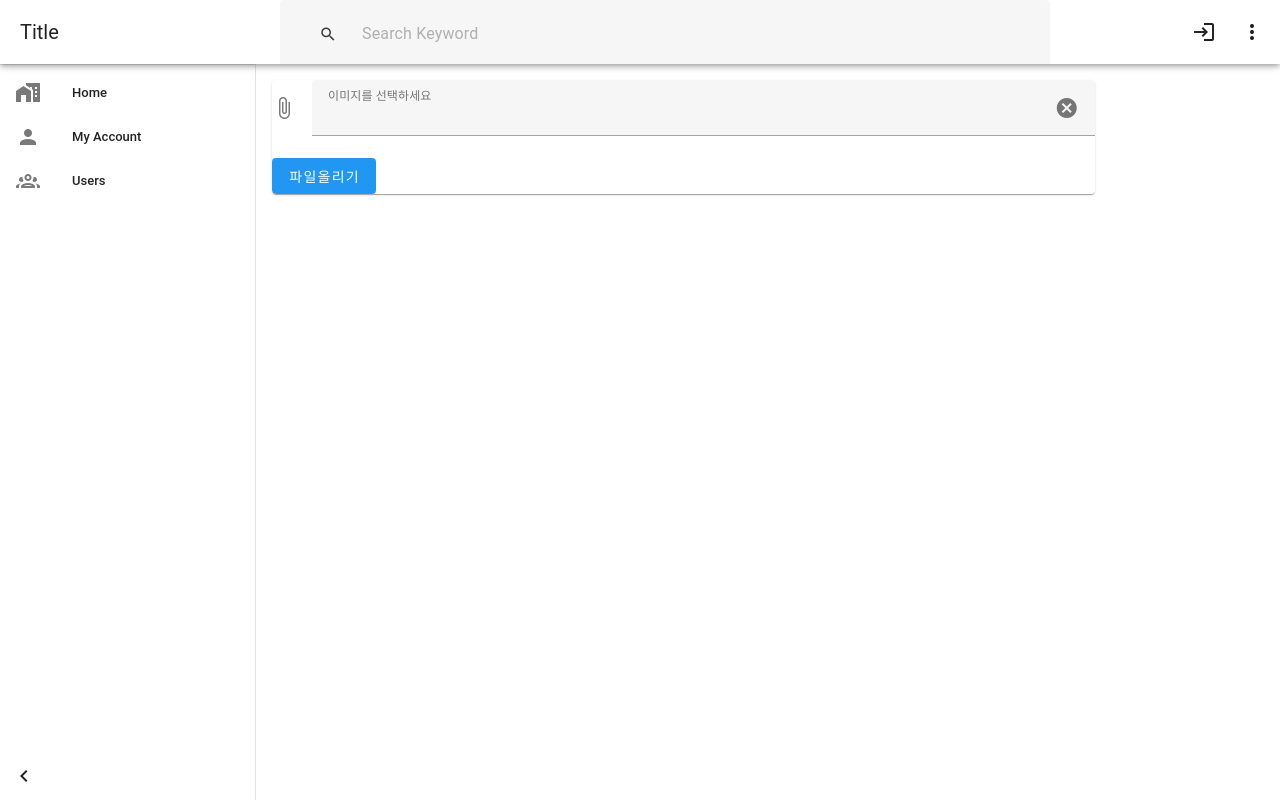
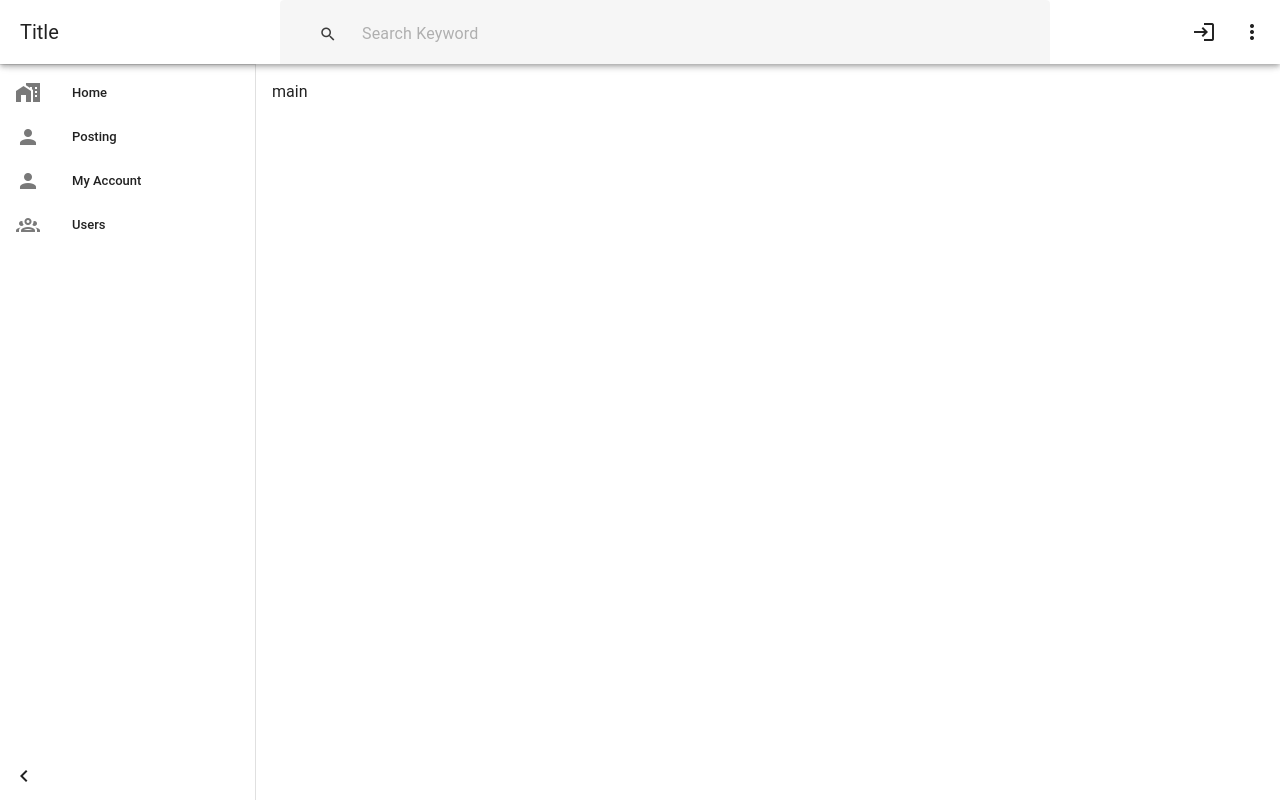
Before and after one commit to Limhagyeong/MySecurityProject_Front, a Vue app: page / in a window 1280 px wide. Built offline with nearby package versions, Linux system fonts and the light colour scheme; the HTML template or start-up script is replaced by a standard one.

Commit message:
로그인 유효성 검사 수정

```diff
--- a/src/components/layout/SidebarCom.vue
+++ b/src/components/layout/SidebarCom.vue
@@ -22,7 +22,11 @@
     <v-divider></v-divider>
 
     <v-list density="compact" nav>
-      <v-list-item prepend-icon="mdi-home-city" title="Home" value="home"></v-list-item>
+      <v-list-item prepend-icon="mdi-home-city" title="Home" value="home" @click="handleClick('')"></v-list-item>
+      <v-list-item prepend-icon="mdi-account" title="Posting"  value="post"
+      @click="handleClick('posting')"
+      :class="{ 'active': isActive }">
+      </v-list-item>
       <v-list-item prepend-icon="mdi-account" title="My Account" value="account"></v-list-item>
       <v-list-item prepend-icon="mdi-account-group-outline" title="Users" value="users"></v-list-item>
     </v-list>
@@ -35,7 +39,18 @@ export default {
     return {
       drawer: true,
       rail: false,
+      isActive : false
     }
+  },
+  methods: {
+    handleClick(value) {
+      this.isActive = value;
+      this.$router.push(`/${value}`); // 해당 value에 맞춰 페이지 이동
+    },
+  },
+  beforeRouteLeave(to, from, next) {
+    this.isActive=false
+    next();
   },
 }
 </script>
--- a/src/router/index.js
+++ b/src/router/index.js
@@ -4,6 +4,7 @@ import LoginPage from '@/views/LoginPage.vue';
 import SignUpPage from '@/views/SignUpPage.vue';
 import FindIdPage from '@/views/FindIdPage.vue';
 import FindPwdPage from '@/views/FindPwdPage copy.vue'
+import PostingPage from '@/views/PostingPage.vue';
 const routes = [
   {
     path: '/',
@@ -30,6 +31,11 @@ const routes = [
     name: 'FindPwdPage',
     component: FindPwdPage
   },
+  {
+    path: '/posting',
+    name: 'PostingPage',
+    component: PostingPage
+  },
 ];
 
 const router = createRouter({
--- a/src/views/LoginPage.vue
+++ b/src/views/LoginPage.vue
@@ -16,7 +16,7 @@
                     <span style="width: 38px; display: inline-block;"></span> <!-- 공백 추가 -->
                 </template>
                 </v-text-field>
-                <v-text-field :type="showPassword?'text':'password'" label="Password"  required v-model="password" ref="passwordRef" :rules="pwdRules"
+                <v-text-field :type="showPassword?'text':'password'" label="Password"  required v-model="password" ref="passwordRef"
                 @blur="passwordVal"
                 :error-messages="passwordError"
                 :append-icon="showPassword?'mdi-eye':'mdi-eye-off'" @click:append="passwordVisibility"
@@ -97,12 +97,13 @@
       formData.append("password", this.password);
 
       try {
-        await axios.post("/api/loginProcess", formData);
-        this.checkSession();
-        this.$router.push("/");
+        const res=await axios.post("/api/loginProcess", formData);
+          if(res.status===200){
+            this.checkSession();
+            this.$router.push("/");
+          }
       } catch (error) {
-        alert("로그인 실패");
-        console.error("로그인 실패:", error);
+        alert(error.response.data.error);
       }
     },
     async checkSession() {
--- a/src/views/MainPage.vue
+++ b/src/views/MainPage.vue
@@ -1,39 +1,7 @@
     <template>
-            <v-card>
-                <v-file-input
-                ref="imageFile"
-                v-model="imgFile"
-                id="file"
-                accept="png"
-                label="이미지를 선택하세요"/>
-                    <v-btn color="blue darken-1" flat @click="upload">파일올리기</v-btn>
-            </v-card>
+main
     </template>
 
     <script>
-    import axios from 'axios';
 
-    export default{
-        data(){
-            return{
-                imgFile:''
-            }
-        },
-        methods:{
-            async upload(){
-                try{
-                    console.log(this.imgFile)
-                    const formData=new FormData()
-                    formData.append('image',this.imgFile)
-
-                    const res=await axios.post("/api/s3/upload",formData)
-                    if(res.status===200){
-                        alert("파일이 업로드 되었습니다")
-                    }
-                }catch(error){
-                    alert(error.response.data.message) // 서버에서 검증 거침
-                }
-            }
-        }
-    }
     </script>
--- /dev/null
+++ b/src/views/PostingPage.vue
@@ -0,0 +1,39 @@
+<template>
+    <v-card>
+        <v-file-input
+        ref="imageFile"
+        v-model="imgFile"
+        id="file"
+        accept="png"
+        label="이미지를 선택하세요"/>
+            <v-btn color="blue darken-1" flat @click="upload">파일올리기</v-btn>
+    </v-card>
+</template>
+
+<script>
+import axios from 'axios';
+
+export default{
+data(){
+    return{
+        imgFile:''
+    }
+},
+methods:{
+    async upload(){
+        try{
+            console.log(this.imgFile)
+            const formData=new FormData()
+            formData.append('image',this.imgFile)
+
+            const res=await axios.post("/api/s3/upload",formData)
+            if(res.status===200){
+                alert("파일이 업로드 되었습니다")
+            }
+        }catch(error){
+            alert(error.response.data.message) // 서버에서 검증 거침
+        }
+    }
+}
+}
+</script>
```
